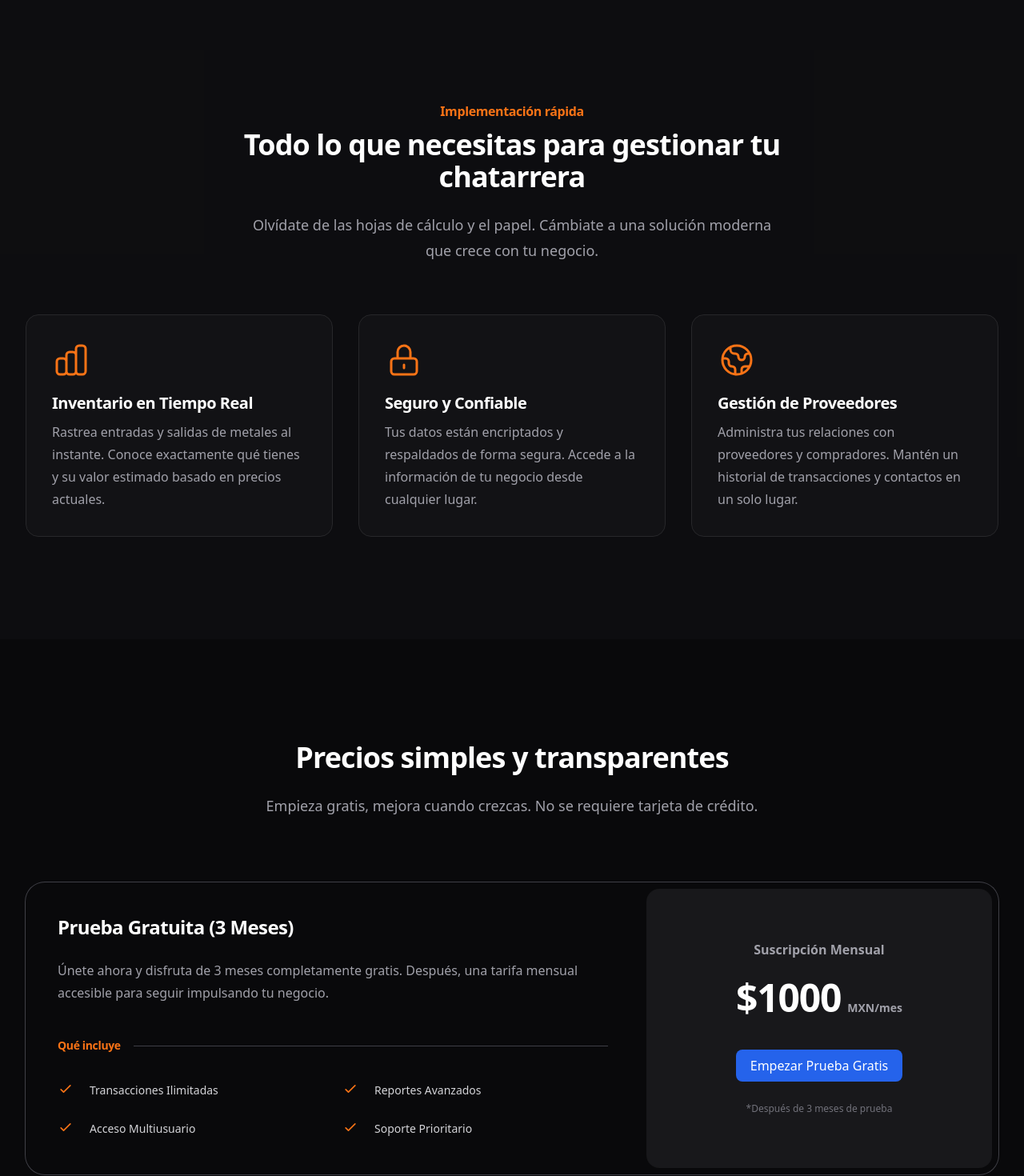
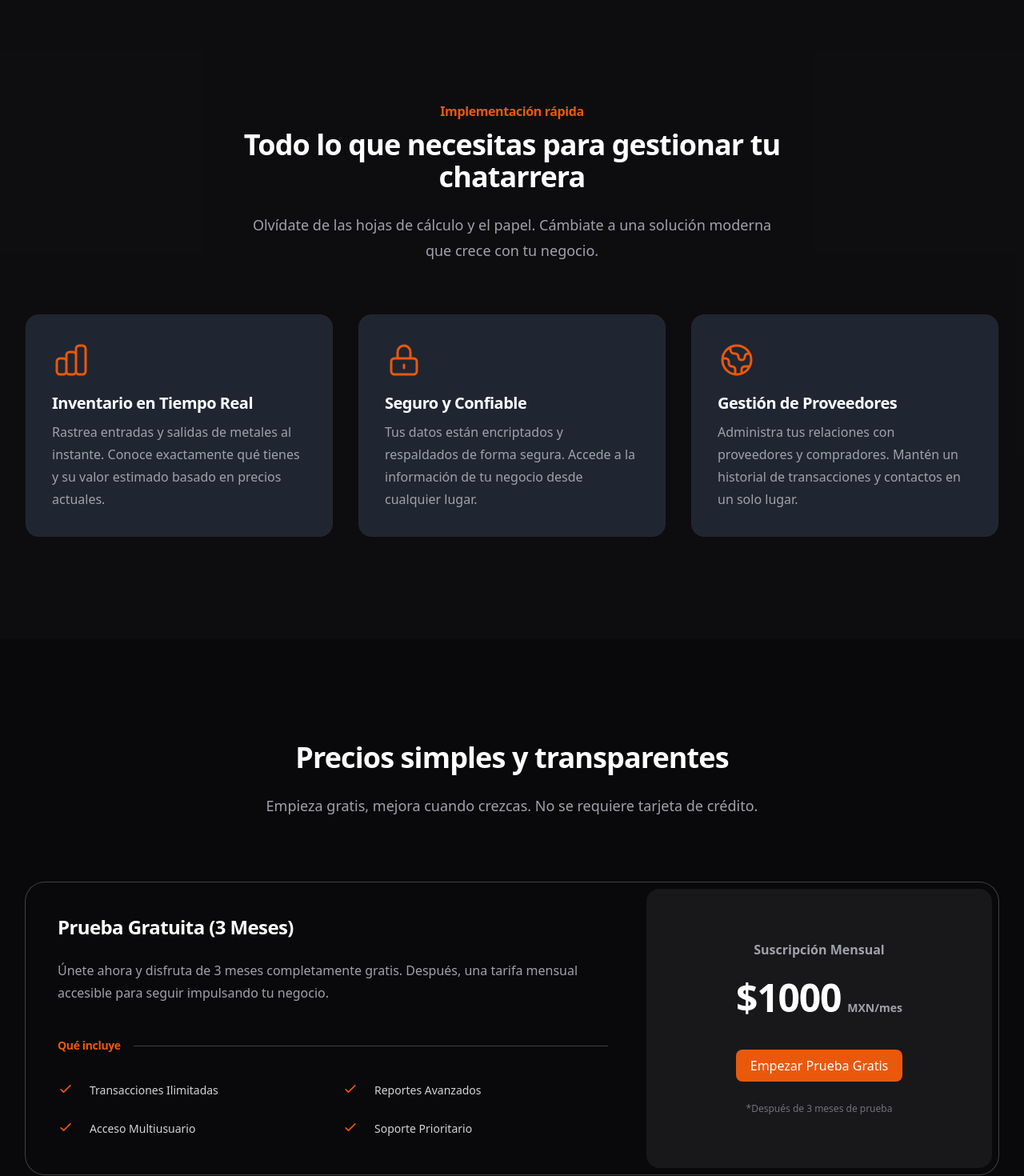
Before and after one commit to polodad/CRM_Metales, a React (Vite) app in the folder frontend/: page / in a window 1280 px wide. Shown: the part 700-2170 px from the top of the page at 80% size. Built offline with nearby package versions, Linux system fonts and the light colour scheme.

Commit message:
feat: update theme to metallic aesthetic

```diff
--- a/frontend/src/pages/Dashboard.tsx
+++ b/frontend/src/pages/Dashboard.tsx
@@ -17,7 +17,7 @@ export function Dashboard() {
                     { label: 'Compras Hoy', value: '1,250 kg', trend: '+12%', color: 'text-green-500' },
                     { label: 'Gastos Hoy', value: '$24,500', trend: '-5%', color: 'text-red-500' },
                     { label: 'Tickets', value: '18', trend: 'Normal', color: 'text-gray-400' },
-                    { label: 'Material Top', value: 'Cobre 1a', trend: 'High Demand', color: 'text-accent' },
+                    { label: 'Material Top', value: 'Cobre 1a', trend: 'High Demand', color: 'text-primary' },
                 ].map((stat, i) => (
                     <div key={i} className="bg-secondary/50 border border-secondary p-6 rounded-2xl shadow-sm hover:shadow-md transition-shadow">
                         <p className="text-sm text-gray-400 mb-2">{stat.label}</p>
--- a/frontend/src/pages/LandingPage.tsx
+++ b/frontend/src/pages/LandingPage.tsx
@@ -4,25 +4,25 @@ import DashboardHero from '../assets/dashboard-hero.jpg';
 
 // Icons
 const CheckIcon = () => (
-    <svg className="w-5 h-5 text-orange-500 mr-2" fill="none" viewBox="0 0 24 24" stroke="currentColor">
+    <svg className="w-5 h-5 text-primary mr-2" fill="none" viewBox="0 0 24 24" stroke="currentColor">
         <path strokeLinecap="round" strokeLinejoin="round" strokeWidth={2} d="M5 13l4 4L19 7" />
     </svg>
 );
 
 const FeaturesIcon = () => (
-    <svg className="w-12 h-12 text-orange-500 mb-4" fill="none" viewBox="0 0 24 24" stroke="currentColor">
+    <svg className="w-12 h-12 text-primary mb-4" fill="none" viewBox="0 0 24 24" stroke="currentColor">
         <path strokeLinecap="round" strokeLinejoin="round" strokeWidth={1.5} d="M9 19v-6a2 2 0 00-2-2H5a2 2 0 00-2 2v6a2 2 0 002 2h2a2 2 0 002-2zm0 0V9a2 2 0 012-2h2a2 2 0 012 2v10m-6 0a2 2 0 002 2h2a2 2 0 002-2m0 0V5a2 2 0 012-2h2a2 2 0 012 2v14a2 2 0 01-2 2h-2a2 2 0 01-2-2z" />
     </svg>
 )
 
 const SecurityIcon = () => (
-    <svg className="w-12 h-12 text-orange-500 mb-4" fill="none" viewBox="0 0 24 24" stroke="currentColor">
+    <svg className="w-12 h-12 text-primary mb-4" fill="none" viewBox="0 0 24 24" stroke="currentColor">
         <path strokeLinecap="round" strokeLinejoin="round" strokeWidth={1.5} d="M12 15v2m-6 4h12a2 2 0 002-2v-6a2 2 0 00-2-2H6a2 2 0 00-2 2v6a2 2 0 002 2zm10-10V7a4 4 0 00-8 0v4h8z" />
     </svg>
 )
 
 const GlobalIcon = () => (
-    <svg className="w-12 h-12 text-orange-500 mb-4" fill="none" viewBox="0 0 24 24" stroke="currentColor">
+    <svg className="w-12 h-12 text-primary mb-4" fill="none" viewBox="0 0 24 24" stroke="currentColor">
         <path strokeLinecap="round" strokeLinejoin="round" strokeWidth={1.5} d="M3.055 11H5a2 2 0 012 2v1a2 2 0 002 2 2 2 0 012 2v2.945M8 3.935V5.5A2.5 2.5 0 0010.5 8h.5a2 2 0 012 2 2 2 0 104 0 2 2 0 012-2h1.064M15 20.488V18a2 2 0 012-2h3.064M21 12a9 9 0 11-18 0 9 9 0 0118 0z" />
     </svg>
 )
@@ -37,7 +37,7 @@ export default function LandingPage() {
                 <div className="max-w-7xl mx-auto px-4 sm:px-6 lg:px-8">
                     <div className="flex justify-between items-center h-16">
                         <div className="flex-shrink-0 flex items-center">
-                            <span className="text-2xl font-bold bg-gradient-to-r from-orange-500 to-red-600 bg-clip-text text-transparent flex items-center gap-2">
+                            <span className="text-2xl font-bold bg-gradient-to-r from-primary to-accent bg-clip-text text-transparent flex items-center gap-2">
                                 <span className="text-3xl">⚙️</span> <span>MetalCRM</span>
                             </span>
                         </div>
@@ -73,10 +73,10 @@ export default function LandingPage() {
                                 La plataforma todo en uno para gestionar compras, ventas, inventario y contactos via. Diseñada específicamente para la industria del reciclaje de metales para aumentar la eficiencia y la rentabilidad.
                             </p>
                             <div className="flex items-center justify-center gap-x-6">
-                                <Button onClick={() => navigate('/login')} className="px-8 py-3 text-lg shadow-lg shadow-orange-500/20" variant="accent">
+                                <Button onClick={() => navigate('/login')} className="px-8 py-3 text-lg shadow-lg shadow-primary/20" variant="accent">
                                     Comenzar Gratis
                                 </Button>
-                                <a href="#features" className="text-sm font-semibold leading-6 text-white hover:text-orange-400 transition drop-shadow-md">
+                                <a href="#features" className="text-sm font-semibold leading-6 text-white hover:text-accent transition drop-shadow-md">
                                     Saber más <span aria-hidden="true">→</span>
                                 </a>
                             </div>
@@ -88,7 +88,7 @@ export default function LandingPage() {
                 <div id="features" className="py-24 sm:py-32 bg-zinc-900/30">
                     <div className="mx-auto max-w-7xl px-6 lg:px-8">
                         <div className="mx-auto max-w-2xl lg:text-center mb-16">
-                            <h2 className="text-base font-semibold leading-7 text-orange-500">Implementación rápida</h2>
+                            <h2 className="text-base font-semibold leading-7 text-primary">Implementación rápida</h2>
                             <p className="mt-2 text-3xl font-bold tracking-tight text-white sm:text-4xl">Todo lo que necesitas para gestionar tu chatarrera</p>
                             <p className="mt-6 text-lg leading-8 text-zinc-400">
                                 Olvídate de las hojas de cálculo y el papel. Cámbiate a una solución moderna que crece con tu negocio.
@@ -96,17 +96,17 @@ export default function LandingPage() {
                         </div>
                         <div className="mx-auto max-w-2xl lg:max-w-none">
                             <div className="grid grid-cols-1 gap-x-8 gap-y-16 lg:grid-cols-3">
-                                <div className="flex flex-col items-start bg-zinc-900/50 p-8 rounded-2xl border border-zinc-800 hover:border-orange-500/30 transition-colors">
+                                <div className="flex flex-col items-start bg-secondary/50 p-8 rounded-2xl border border-zinc-800 hover:border-primary/30 transition-colors">
                                     <FeaturesIcon />
                                     <h3 className="text-xl font-semibold leading-7 text-white mb-2">Inventario en Tiempo Real</h3>
                                     <p className="leading-7 text-zinc-400">Rastrea entradas y salidas de metales al instante. Conoce exactamente qué tienes y su valor estimado basado en precios actuales.</p>
                                 </div>
-                                <div className="flex flex-col items-start bg-zinc-900/50 p-8 rounded-2xl border border-zinc-800 hover:border-orange-500/30 transition-colors">
+                                <div className="flex flex-col items-start bg-secondary/50 p-8 rounded-2xl border border-zinc-800 hover:border-primary/30 transition-colors">
                                     <SecurityIcon />
                                     <h3 className="text-xl font-semibold leading-7 text-white mb-2">Seguro y Confiable</h3>
                                     <p className="leading-7 text-zinc-400">Tus datos están encriptados y respaldados de forma segura. Accede a la información de tu negocio desde cualquier lugar.</p>
                                 </div>
-                                <div className="flex flex-col items-start bg-zinc-900/50 p-8 rounded-2xl border border-zinc-800 hover:border-orange-500/30 transition-colors">
+                                <div className="flex flex-col items-start bg-secondary/50 p-8 rounded-2xl border border-zinc-800 hover:border-primary/30 transition-colors">
                                     <GlobalIcon />
                                     <h3 className="text-xl font-semibold leading-7 text-white mb-2">Gestión de Proveedores</h3>
                                     <p className="leading-7 text-zinc-400">Administra tus relaciones con proveedores y compradores. Mantén un historial de transacciones y contactos en un solo lugar.</p>
@@ -132,7 +132,7 @@ export default function LandingPage() {
                                     Únete ahora y disfruta de 3 meses completamente gratis. Después, una tarifa mensual accesible para seguir impulsando tu negocio.
                                 </p>
                                 <div className="mt-10 flex items-center gap-x-4">
-                                    <h4 className="flex-none text-sm font-semibold leading-6 text-orange-500">Qué incluye</h4>
+                                    <h4 className="flex-none text-sm font-semibold leading-6 text-primary">Qué incluye</h4>
                                     <div className="h-px flex-auto bg-zinc-700"></div>
                                 </div>
                                 <ul role="list" className="mt-8 grid grid-cols-1 gap-4 text-sm leading-6 text-zinc-300 sm:grid-cols-2 sm:gap-6">
--- a/frontend/tailwind.config.js
+++ b/frontend/tailwind.config.js
@@ -8,19 +8,19 @@ export default {
         extend: {
             colors: {
                 primary: {
-                    DEFAULT: '#2563eb',
+                    DEFAULT: '#ea580c', // Copper/Rust Orange
                     foreground: '#ffffff',
                 },
                 secondary: {
-                    DEFAULT: '#1e293b',
+                    DEFAULT: '#334155', // Steel Blue-Grey
                     foreground: '#f8fafc',
                 },
                 accent: {
-                    DEFAULT: '#d97706',
-                    foreground: '#ffffff',
+                    DEFAULT: '#f59e0b', // Brass/Gold
+                    foreground: '#0f172a',
                 },
-                background: '#0f172a',
-                surface: '#1e293b',
+                background: '#0f172a', // Deep Slate
+                surface: '#1e293b', // Dark Steel
                 text: '#f1f5f9',
             },
         },
```
